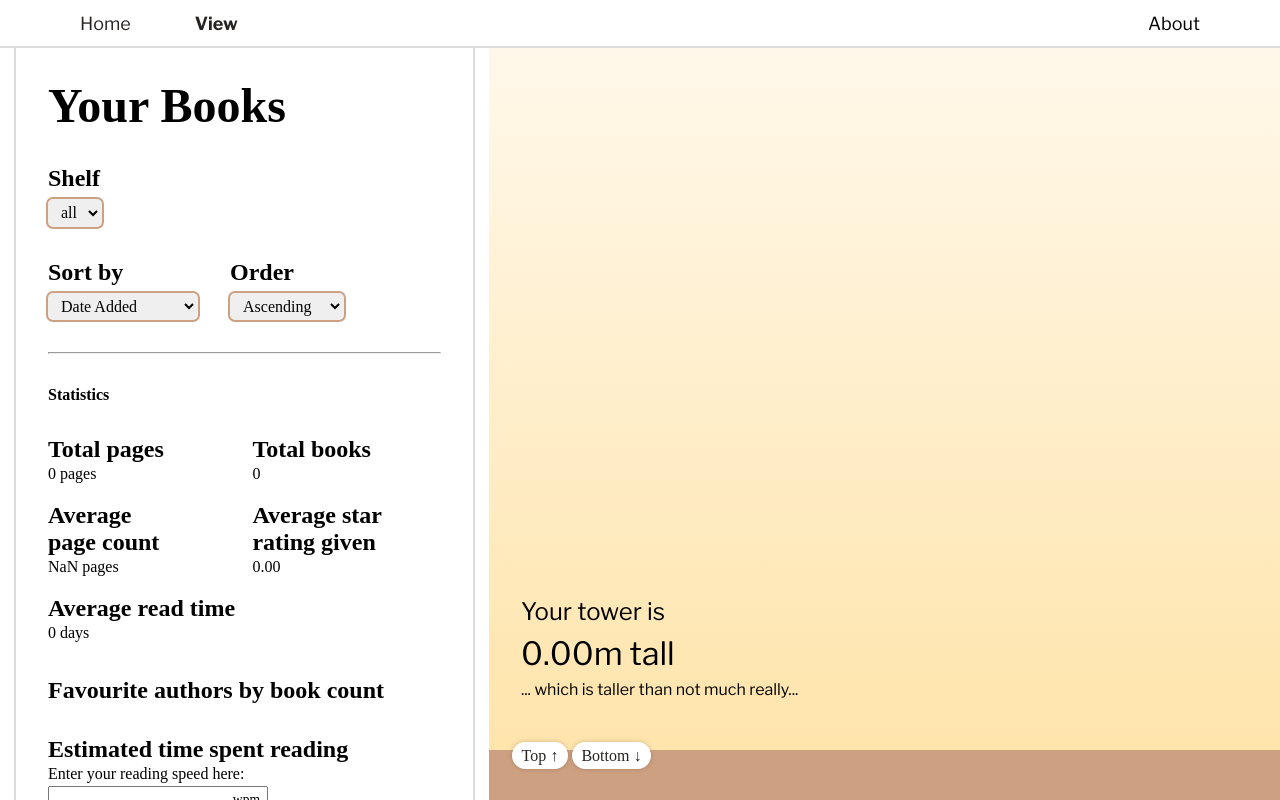
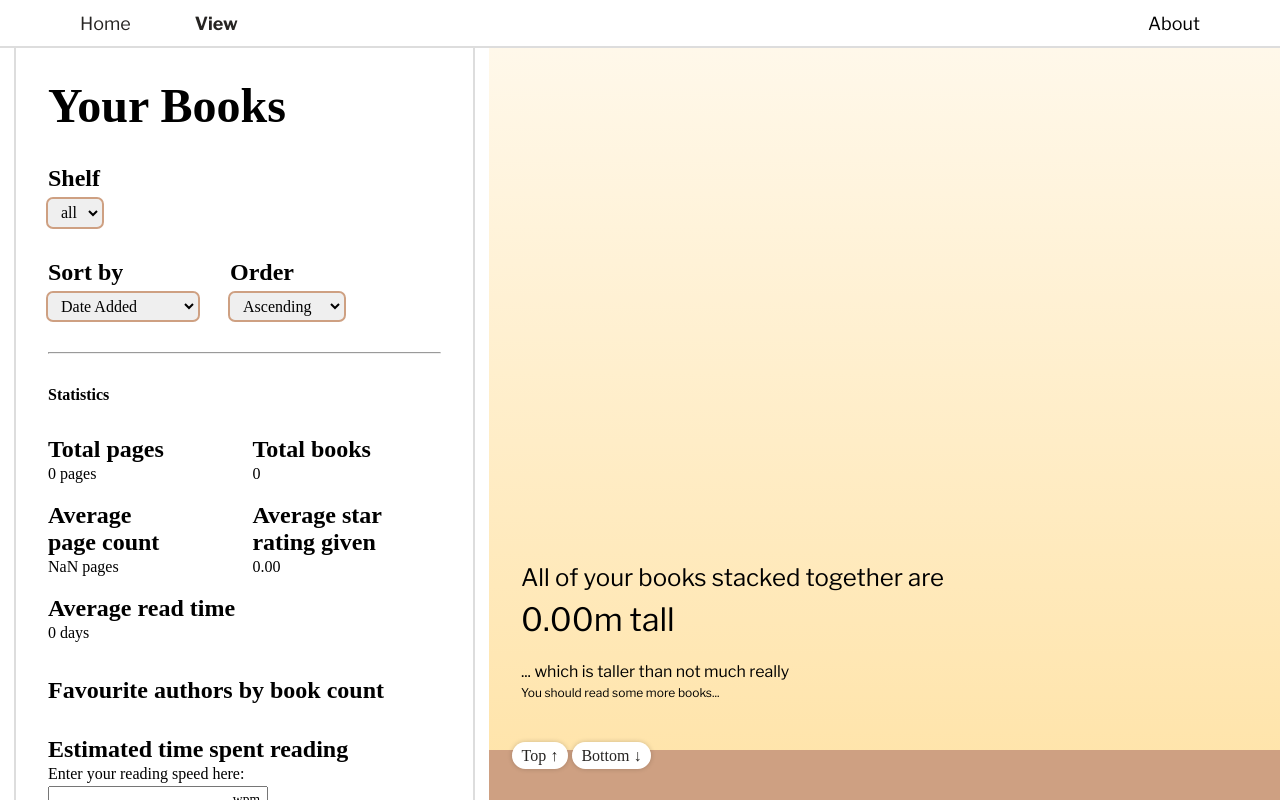
Before and after one commit to ReusableChopsticks/GoodreadsAnalyser, a React (Vite) app: page /GoodreadsAnalyser/view in a window 1280 px wide. Built offline with nearby package versions, Linux system fonts and the light colour scheme.

Commit message:
added descriptions to view display

```diff
--- a/src/Data/constants.tsx
+++ b/src/Data/constants.tsx
@@ -7,19 +7,19 @@ export const PX_PER_PAGE = PX_PER_MM / PAGE_HEIGHT_M;
 export type HeightComparisonObject = { height: number, name: string, description: string }
 
 export const HEIGHT_COMPARISONS: HeightComparisonObject[] = [
-  { height: -1, name: "not much really...", description: "???" },
+  { height: -1, name: "not much really", description: "You should read some more books..." },
   { height: 0.22, name: "a soccer ball ⚽", description: "The diameter of a standard size 5 soccer ball" },
-  { height: 0.55, name: "the height of the shortest person ever recorded 👤", description: "Chandra Bahadur Dangi holds the title of the world's shortest human adult ever documented" },
+  { height: 0.49, name: "a baby", description: "The length of an average newborn is about 49cm. If this is all you have ever read, then you literally have only read a baby-sized amount of knowledge" },
   { height: 0.76, name: "an acoustic guitar 🎸", description: "The length of a standard acoustic guitar" },
   { height: 1.2, name: "a lion 🦁", description: "A large wild cat" },
   { height: 1.3, name: "an emperor penguin 🐧", description: "The tallest and heaviest penguin species" },
-  { height: 1.7, name: "a human 👨", description: "An average adult human" },
+  { height: 1.7, name: "a human 👨", description: "Congratulations! The scale of your knowledge now exceeds the scale of your own physical body (if you're an average height person, of course)" },
   { height: 2, name: "a kangaroo 🦘", description: "A marsupial from Australia" },
-  { height: 2.45, name: "a volleyball net 🏐", description: "Fun fact, this is also higher than the tallest high jump recorded at the Olympics!" },
+  { height: 2.45, name: "a volleyball net 🏐", description: "Fun fact, this is also higher than the tallest high jump recorded at the Olympics! Officially no one in the world can jump over the heights of your knowledge" },
   { height: 3.05, name: "a basketball hoop 🏀", description: "The standard height for basketball backboards around the world" },
   { height: 3.96, name: "the tallest elephant 🐘", description: "The tallest elephant ever recorded was named Lincoln and stood at 3.96m tall" },
-  { height: 5.8, name: "a giraffe 🦒", description: "The tallest living terrestrial animal. The tallest recorded giraffe was named George and grew to be 5.8m tall." },
-  { height: 10, name: "a colossal squid 🦑", description: "The estimated maximum length of the largest squid species in the world." },
+  { height: 5.8, name: "a giraffe 🦒", description: "The tallest living terrestrial animal. The tallest recorded giraffe was named George and grew to be 5.8m tall" },
+  { height: 10, name: "a colossal squid 🦑", description: "The estimated maximum length of the largest squid species in the world" },
   { height: 13, name: "a Brachiosaurus 🦕", description: "A genus of sauropod dinosaur that lived in North America during the Late Jurassic, about 154–153 million years ago" },
   { height: 18, name: "a whale shark 🦈", description: "The length of the largest shark" },
   { height: 20.6, name: "Flinders Street Railway Station 🚉", description: "The height of Melbourne's most iconic train station" },
@@ -29,7 +29,7 @@ export const HEIGHT_COMPARISONS: HeightComparisonObject[] = [
   { height: 67, name: "the Sydney Opera House 🎭", description: "The height of the tallest point of the structure, equivalent to the height of a 22-storey building" },
   { height: 93, name: "the Statue of Liberty 🗽", description: "A colossal neoclassical sculpture on Liberty Island" },
   { height: 116, name: "the tallest tree 🌲", description: "The tallest tree in the world is a coast redwood (Sequoia sempervirens), named Hyperion. It was discovered in 2006 and is 116m tall." },
-  { height: 135, name: "the London Eye 🎡", description: "A giant Ferris wheel on the South Bank of the River Thames in London. Also known as the Millennium Wheel, its official name was originally the British Airways London Eye, then the Merlin Entertainments London Eye, and since January 2011, the EDF Energy London Eye." },
+  { height: 135, name: "the London Eye 🎡", description: "This is the largest object I have put in this app. If you have actually exceeded THE LONDON EYE then I want to say that I respect you and I am afraid of you" },
 ];
 
 // the upper bound for library height according to what I found on Goodreads is about 187m!!!! these people are insane
--- a/src/ViewPage/ViewPage.css
+++ b/src/ViewPage/ViewPage.css
@@ -108,6 +108,10 @@ label:has(#select-sort-by) {
   /* padding-top: 10rem; */
 }
 
+.height-comparison-desc {
+  max-width: 50ch;
+}
+
 .scroll-shortcuts {
   z-index: 1;
   position: fixed;
--- a/src/ViewPage/ViewPage.tsx
+++ b/src/ViewPage/ViewPage.tsx
@@ -309,14 +309,14 @@ export default function ViewPage() {
         })}
 
         <div className="height-display">
-          <p style={{ fontSize: "1.5rem" }}>Your tower is </p>
+          <p style={{ fontSize: "1.5rem" }}>All of your books stacked together are</p>
           <p style={{ fontSize: "2rem" }}>{`${getBookStackHeight(
             totalPageCount
           ).toFixed(2)}m tall`}</p>
-          <p style={{ fontSize: "1rem" }}>{`... which is taller than ${
+          <p style={{ fontSize: "1rem", paddingTop: "1rem" }}>{`... which is taller than ${
             getHeightComparison(getBookStackHeight(totalPageCount)).name
           }`}</p>
-          {/* <p className="fs-small">{getHeightComparison(stackHeight).description}</p> */}
+          <p className="height-comparison-desc | fs-small">{getHeightComparison(getBookStackHeight(totalPageCount)).description}</p>
         </div>
       </div>
     </div>
```
